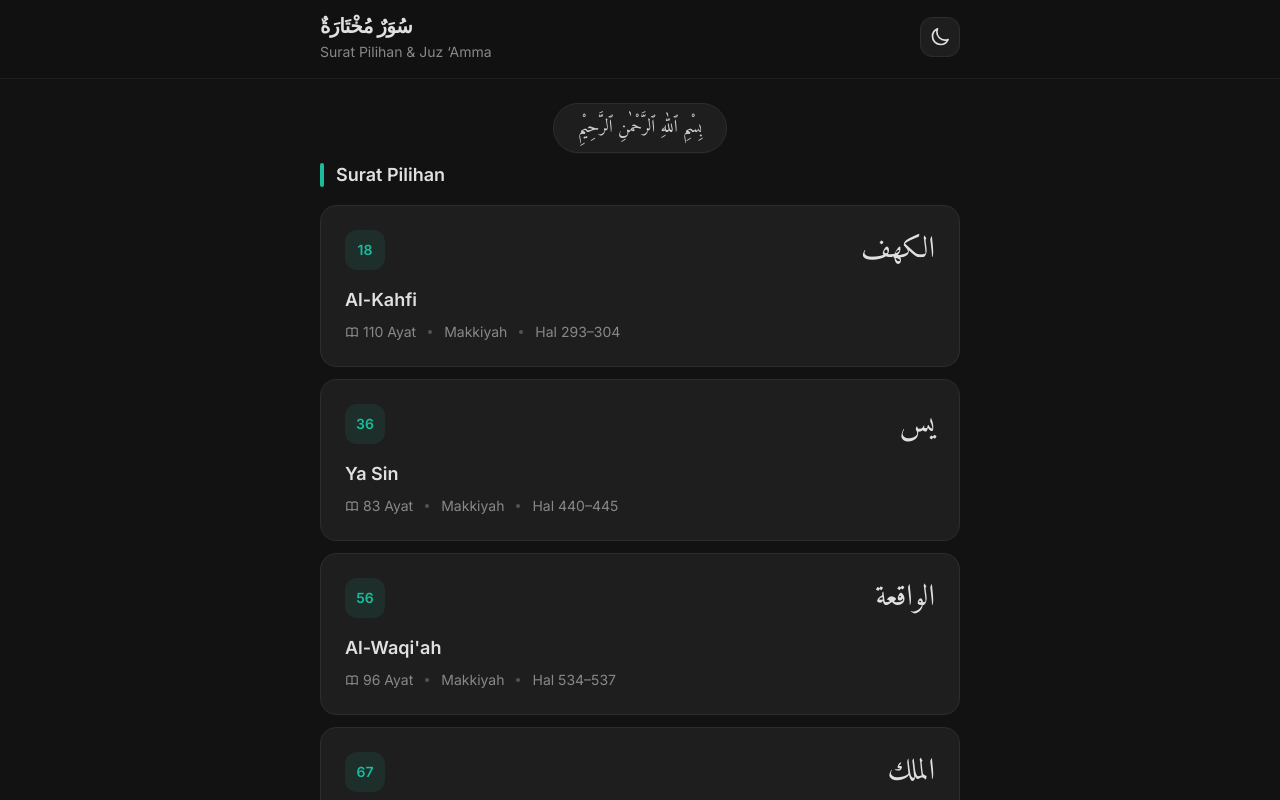
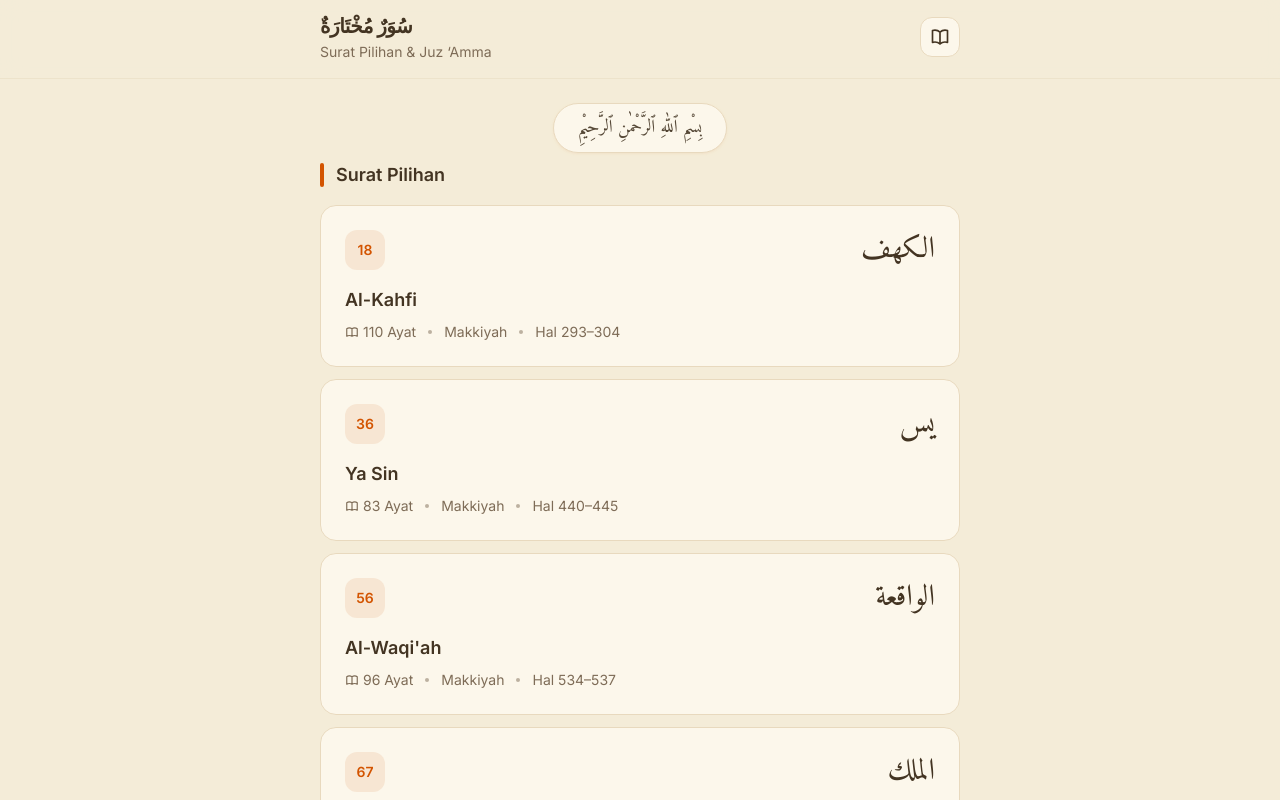
Before and after one commit to derry32/mushaf-web-app, a Next.js app: page / in a window 1280 px wide. Both pictures are taken after a click on the button 940 px from the left and 37 px from the top of the page. Shown: the top 800 px of the page. Built offline with nearby package versions, Linux system fonts and the light colour scheme.

Commit message:
✨ feat: add Pinch-to-Zoom, Wake Lock, and Sepia mode

```diff
--- a/src/app/globals.css
+++ b/src/app/globals.css
@@ -39,6 +39,18 @@
   --overlay: rgba(18, 18, 18, 0.92);
 }
 
+/* ===== SEPIA MODE ===== */
+.theme-sepia {
+  --bg: #F4ECD8;
+  --fg: #433422;
+  --accent: #D35400;
+  --accent-light: #E67E22;
+  --card-bg: #FCF7EB;
+  --card-border: #E8D9BE;
+  --muted: #7E6C57;
+  --overlay: rgba(244, 236, 216, 0.92);
+}
+
 /* ===== BASE STYLES ===== */
 * {
   -webkit-tap-highlight-color: transparent;
@@ -65,6 +77,11 @@ body {
 /* ===== MUSHAF DARK MODE SVG FILTER ===== */
 .mushaf-dark-filter {
   filter: invert(1) sepia(0.2) brightness(0.8);
+}
+
+/* ===== MUSHAF SEPIA MODE SVG FILTER ===== */
+.mushaf-sepia-filter {
+  filter: sepia(0.6) hue-rotate(-10deg) saturate(1.5) brightness(0.95);
 }
 
 /* ===== SAFE AREA PADDING (for notched devices) ===== */
--- a/src/components/MushafPage.tsx
+++ b/src/components/MushafPage.tsx
@@ -57,7 +57,7 @@ export default function MushafPage({ pageNumber }: MushafPageProps) {
         src={imageUrl}
         alt={`Halaman mushaf ${pageNumber}`}
         className={`max-w-full max-h-full object-contain transition-all duration-300
-                    ${theme === 'dark' ? 'mushaf-dark-filter' : ''}
+                    ${theme === 'dark' ? 'mushaf-dark-filter' : theme === 'sepia' ? 'mushaf-sepia-filter' : ''}
                     ${isLoading ? 'opacity-0' : 'opacity-100'}`}
         onLoad={() => setIsLoading(false)}
         onError={() => {
--- a/src/components/MushafViewer.tsx
+++ b/src/components/MushafViewer.tsx
@@ -2,14 +2,17 @@
 
 import { useRef, useCallback, useEffect } from 'react';
 import { Swiper, SwiperSlide } from 'swiper/react';
+import { Zoom } from 'swiper/modules';
 import type { Swiper as SwiperType } from 'swiper';
 import 'swiper/css';
+import 'swiper/css/zoom';
 
 import MushafPage from './MushafPage';
 import NavigationOverlay from './NavigationOverlay';
 import { useAppStore } from '@/store/useAppStore';
 import { usePrefetch } from '@/hooks/usePrefetch';
 import { useLastRead } from '@/hooks/useLastRead';
+import { useWakeLock } from '@/hooks/useWakeLock';
 import { getSurahById } from '@/lib/constants';
 import { useRouter } from 'next/navigation';
 
@@ -22,6 +25,8 @@ interface MushafViewerProps {
 
 export default function MushafViewer({ surahId, startPage, endPage, initialPage }: MushafViewerProps) {
   const router = useRouter();
+  useWakeLock(true); // Keep screen awake while this component is mounted
+
   const swiperRef = useRef<SwiperType | null>(null);
   const { currentPage, setCurrentPage, toggleOverlay } = useAppStore();
   const { prefetchAdjacent } = usePrefetch();
@@ -86,6 +91,11 @@ export default function MushafViewer({ surahId, startPage, endPage, initialPage
       onClick={handleTap}
     >
       <Swiper
+        modules={[Zoom]}
+        zoom={{
+          maxRatio: 3,
+          minRatio: 1,
+        }}
         onSwiper={(swiper) => {
           swiperRef.current = swiper;
         }}
@@ -102,7 +112,9 @@ export default function MushafViewer({ surahId, startPage, endPage, initialPage
         {/* RTL: pages rendered normally, Swiper handles RTL layout */}
         {pages.map((pageNum) => (
           <SwiperSlide key={pageNum} className="flex items-center justify-center">
-            <MushafPage pageNumber={pageNum} />
+            <div className="swiper-zoom-container">
+              <MushafPage pageNumber={pageNum} />
+            </div>
           </SwiperSlide>
         ))}
       </Swiper>
--- a/src/components/ThemeToggle.tsx
+++ b/src/components/ThemeToggle.tsx
@@ -12,8 +12,8 @@ export default function ThemeToggle() {
       className="relative flex h-10 w-10 items-center justify-center rounded-xl
                  bg-card border border-card-border text-foreground
                  transition-all duration-300 hover:bg-accent/10 hover:text-accent
-                 active:scale-90"
-      aria-label={theme === 'light' ? 'Aktifkan mode gelap' : 'Aktifkan mode terang'}
+      active:scale-90"
+      aria-label={`Ganti tema (Saat ini: ${theme})`}
     >
       {/* Sun icon */}
       <svg
@@ -31,10 +31,10 @@ export default function ThemeToggle() {
         />
       </svg>
 
-      {/* Moon icon */}
+      {/* Moon icon (Dark) */}
       <svg
         className={`absolute w-5 h-5 transition-all duration-500
-                    ${theme === 'dark' ? 'rotate-0 scale-100 opacity-100' : '-rotate-90 scale-0 opacity-0'}`}
+                    ${theme === 'dark' ? 'rotate-0 scale-100 opacity-100' : theme === 'light' ? 'rotate-90 scale-0 opacity-0' : '-rotate-90 scale-0 opacity-0'}`}
         fill="none"
         viewBox="0 0 24 24"
         stroke="currentColor"
@@ -46,6 +46,22 @@ export default function ThemeToggle() {
           d="M21.752 15.002A9.718 9.718 0 0118 15.75c-5.385 0-9.75-4.365-9.75-9.75 0-1.33.266-2.597.748-3.752A9.753 9.753 0 003 11.25C3 16.635 7.365 21 12.75 21a9.753 9.753 0 009.002-5.998z"
         />
       </svg>
+
+      {/* Book/Document icon (Sepia) */}
+      <svg
+        className={`absolute w-5 h-5 transition-all duration-500
+                    ${theme === 'sepia' ? 'rotate-0 scale-100 opacity-100' : theme === 'dark' ? 'rotate-90 scale-0 opacity-0' : '-rotate-90 scale-0 opacity-0'}`}
+        fill="none"
+        viewBox="0 0 24 24"
+        stroke="currentColor"
+        strokeWidth={2}
+      >
+        <path
+          strokeLinecap="round"
+          strokeLinejoin="round"
+          d="M12 6.042A8.967 8.967 0 006 3.75c-1.052 0-2.062.18-3 .512v14.25A8.987 8.987 0 016 18c2.305 0 4.408.867 6 2.292m0-14.25a8.966 8.966 0 016-2.292c1.052 0 2.062.18 3 .512v14.25A8.987 8.987 0 0018 18a8.967 8.967 0 00-6 2.292m0-14.25v14.25"
+        />
+      </svg>
     </button>
   );
 }
--- /dev/null
+++ b/src/hooks/useWakeLock.ts
@@ -0,0 +1,78 @@
+'use client';
+
+import { useEffect, useRef } from 'react';
+
+export function useWakeLock(isActive: boolean = true) {
+  const wakeLockRef = useRef<WakeLockSentinel | null>(null);
+
+  useEffect(() => {
+    // Only run in browser
+    if (typeof window === 'undefined') return;
+
+    // Check if WakeLock API is supported
+    if (!('wakeLock' in navigator)) {
+      console.log('[WakeLock] API not supported in this browser.');
+      return;
+    }
+
+    let isMounted = true;
+
+    const requestWakeLock = async () => {
+      try {
+        if (!isActive) {
+          releaseWakeLock();
+          return;
+        }
+
+        if (wakeLockRef.current) return;
+
+        const wakeLock = await navigator.wakeLock.request('screen');
+
+        if (isMounted) {
+          wakeLockRef.current = wakeLock;
+          console.log('[WakeLock] Screen wake lock activated.');
+
+          wakeLock.addEventListener('release', () => {
+            console.log('[WakeLock] Screen wake lock released.');
+            wakeLockRef.current = null;
+          });
+        } else {
+          wakeLock.release();
+        }
+      } catch (err: any) {
+        console.error(`[WakeLock] Failed to request: ${err.name}, ${err.message}`);
+      }
+    };
+
+    const releaseWakeLock = async () => {
+      if (wakeLockRef.current) {
+        try {
+          await wakeLockRef.current.release();
+          wakeLockRef.current = null;
+        } catch (err) {
+          console.error('[WakeLock] Failed to release:', err);
+        }
+      }
+    };
+
+    // Handle document visibility change
+    // When switching tabs, wake lock is automatically released by the browser.
+    // We need to re-request it when the user comes back.
+    const handleVisibilityChange = () => {
+      if (document.visibilityState === 'visible' && isActive) {
+        requestWakeLock();
+      }
+    };
+
+    document.addEventListener('visibilitychange', handleVisibilityChange);
+
+    // Initial request
+    requestWakeLock();
+
+    return () => {
+      isMounted = false;
+      document.removeEventListener('visibilitychange', handleVisibilityChange);
+      releaseWakeLock();
+    };
+  }, [isActive]);
+}
--- a/src/store/useAppStore.ts
+++ b/src/store/useAppStore.ts
@@ -5,8 +5,8 @@ import { Bookmark, LastRead } from '@/lib/types';
 
 interface AppState {
   // Theme
-  theme: 'light' | 'dark';
-  setTheme: (theme: 'light' | 'dark') => void;
+  theme: 'light' | 'dark' | 'sepia';
+  setTheme: (theme: 'light' | 'dark' | 'sepia') => void;
   toggleTheme: () => void;
 
   // Current reading state
@@ -42,11 +42,14 @@ export const useAppStore = create<AppState>((set, get) => ({
     set({ theme });
     if (typeof window !== 'undefined') {
       localStorage.setItem(THEME_KEY, theme);
-      document.documentElement.classList.toggle('dark', theme === 'dark');
+      document.documentElement.classList.remove('light', 'dark', 'theme-sepia');
+      if (theme === 'dark') document.documentElement.classList.add('dark');
+      if (theme === 'sepia') document.documentElement.classList.add('theme-sepia');
     }
   },
   toggleTheme: () => {
-    const newTheme = get().theme === 'light' ? 'dark' : 'light';
+    const current = get().theme;
+    const newTheme = current === 'light' ? 'sepia' : current === 'sepia' ? 'dark' : 'light';
     get().setTheme(newTheme);
   },
 
@@ -115,10 +118,12 @@ export const useAppStore = create<AppState>((set, get) => ({
       }
 
       // Load theme preference
-      const savedTheme = localStorage.getItem(THEME_KEY) as 'light' | 'dark' | null;
+      const savedTheme = localStorage.getItem(THEME_KEY) as 'light' | 'dark' | 'sepia' | null;
       if (savedTheme) {
         set({ theme: savedTheme });
-        document.documentElement.classList.toggle('dark', savedTheme === 'dark');
+        document.documentElement.classList.remove('light', 'dark', 'theme-sepia');
+        if (savedTheme === 'dark') document.documentElement.classList.add('dark');
+        if (savedTheme === 'sepia') document.documentElement.classList.add('theme-sepia');
       } else if (window.matchMedia('(prefers-color-scheme: dark)').matches) {
         set({ theme: 'dark' });
         document.documentElement.classList.add('dark');
```
